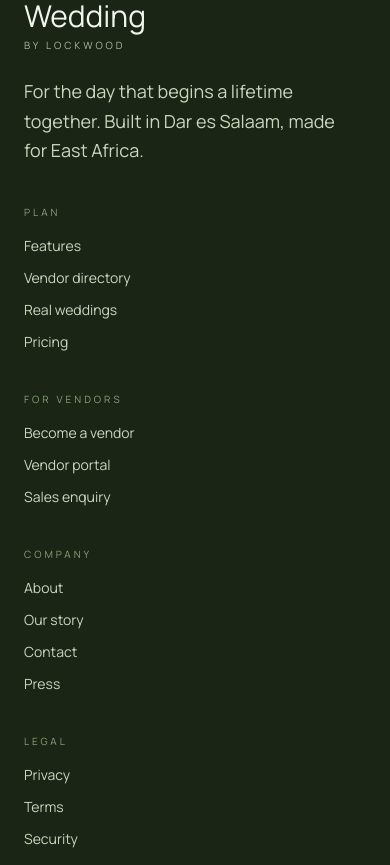
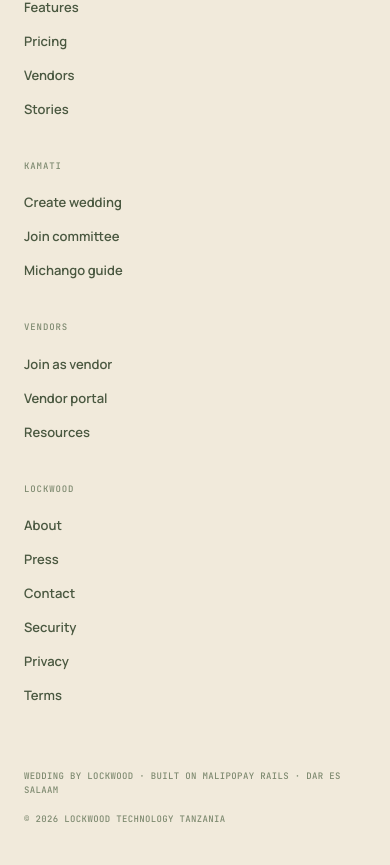
Before and after one commit to Wedding-Tanzania/wedding-public-web, a Next.js app: page / in a window 390 px wide. Shown: the part 4619-5484 px from the top of the page. Built offline with nearby package versions, Linux system fonts and the light colour scheme.

Commit message:
feat(chrome): update SiteNav and SiteFooter to sage 2.0
Nav links become Vendors, Features, Pricing, Stories. Footer moves to
linen with the platform, kamati, vendors and Lockwood columns.

```diff
--- a/src/components/SiteFooter.tsx
+++ b/src/components/SiteFooter.tsx
@@ -1,66 +1,65 @@
 import Link from 'next/link';
+import { Wordmark } from './Wordmark';
 
 const cols = [
   {
-    title: 'Plan',
+    title: 'Platform',
     links: [
       { href: '/features', label: 'Features' },
-      { href: '/vendors', label: 'Vendor directory' },
-      { href: '/testimonials', label: 'Real weddings' },
       { href: '/pricing', label: 'Pricing' },
+      { href: '/vendors', label: 'Vendors' },
+      { href: '/testimonials', label: 'Stories' },
     ],
   },
   {
-    title: 'For vendors',
+    title: 'Kamati',
     links: [
-      { href: '/vendors/join', label: 'Become a vendor' },
-      { href: 'https://vendors.wedding.co.tz', label: 'Vendor portal' },
-      { href: '/contact?topic=vendor', label: 'Sales enquiry' },
+      { href: '/contact', label: 'Create wedding' },
+      { href: '/features', label: 'Join committee' },
+      { href: '/features#michango', label: 'Michango guide' },
     ],
   },
   {
-    title: 'Company',
+    title: 'Vendors',
     links: [
-      { href: '/about', label: 'About' },
-      { href: '/about#story', label: 'Our story' },
-      { href: '/contact', label: 'Contact' },
-      { href: '/press', label: 'Press' },
+      { href: '/vendors/join', label: 'Join as vendor' },
+      { href: 'https://vendors.wedding.co.tz', label: 'Vendor portal' },
+      { href: '/press', label: 'Resources' },
     ],
   },
   {
-    title: 'Legal',
+    title: 'Lockwood',
     links: [
+      { href: '/about', label: 'About' },
+      { href: '/press', label: 'Press' },
+      { href: '/contact', label: 'Contact' },
+      { href: '/security', label: 'Security' },
       { href: '/privacy', label: 'Privacy' },
       { href: '/terms', label: 'Terms' },
-      { href: '/security', label: 'Security' },
     ],
   },
 ];
 
 export function SiteFooter() {
   return (
-    <footer className="bg-herb-900 text-herb-200 mt-32">
-      <div className="max-w-wrap mx-auto px-6 lg:px-12 pt-20 pb-12">
-        <div className="grid lg:grid-cols-[1.4fr_repeat(4,1fr)] gap-10">
+    <footer className="bg-linen text-ink-2 border-t border-bordr">
+      <div className="max-w-wrap mx-auto px-6 lg:px-12 pt-20 pb-14">
+        <div className="grid gap-10 sm:grid-cols-2 lg:grid-cols-[1.4fr_repeat(4,1fr)]">
           <div>
-            <div className="font-sans text-3xl text-herb-50">Wedding</div>
-            <div className="text-[10px] uppercase tracking-widest text-herb-300 mt-1">
-              by Lockwood
-            </div>
-            <p className="font-sans text-lg text-herb-200 mt-6 max-w-xs leading-relaxed">
-              For the day that begins a lifetime together. Built in Dar es Salaam, made for East
-              Africa.
-            </p>
+            <Wordmark tone="dark" />
           </div>
           {cols.map((col) => (
             <div key={col.title}>
-              <div className="text-[10px] uppercase tracking-widest text-herb-400">
+              <div className="font-mono text-[9px] font-medium uppercase tracking-[0.1em] text-ink-3">
                 {col.title}
               </div>
-              <ul className="mt-4 space-y-3 text-sm text-herb-200">
+              <ul className="mt-4 space-y-2.5">
                 {col.links.map((l) => (
-                  <li key={l.href}>
-                    <Link href={l.href} className="hover:text-herb-50">
+                  <li key={`${col.title}-${l.href}-${l.label}`}>
+                    <Link
+                      href={l.href}
+                      className="font-sans font-semibold text-[13px] text-ink-2 hover:text-ink-1"
+                    >
                       {l.label}
                     </Link>
                   </li>
@@ -69,11 +68,9 @@ export function SiteFooter() {
             </div>
           ))}
         </div>
-        <div className="border-t border-herb-800 mt-16 pt-8 flex flex-wrap items-center justify-between gap-4 text-[11px] uppercase tracking-widest text-herb-400">
+        <div className="mt-16 flex flex-wrap items-center justify-between gap-4 font-mono text-[9px] font-medium uppercase tracking-[0.04em] text-ink-3">
+          <div>Wedding by Lockwood · built on Malipopay rails · Dar es Salaam</div>
           <div>© {new Date().getFullYear()} Lockwood Technology Tanzania</div>
-          <div className="font-sans normal-case tracking-normal text-herb-300 text-base">
-            Payments powered by Malipopay
-          </div>
         </div>
       </div>
     </footer>
--- a/src/components/SiteNav.tsx
+++ b/src/components/SiteNav.tsx
@@ -4,11 +4,10 @@ import { useState } from 'react';
 import { Wordmark } from './Wordmark';
 
 const navItems = [
+  { href: '/vendors', label: 'Vendors' },
   { href: '/features', label: 'Features' },
-  { href: '/vendors', label: 'Vendors' },
+  { href: '/pricing', label: 'Pricing' },
   { href: '/testimonials', label: 'Stories' },
-  { href: '/about', label: 'About' },
-  { href: '/contact', label: 'Contact' },
 ];
 
 export function SiteNav() {
@@ -28,7 +27,7 @@ export function SiteNav() {
         </nav>
         <div className="hidden md:flex items-center gap-3">
           <Link href="https://app.wedding.co.tz" className="btn btn-outline !py-3 !px-5 !text-[11px]">
-            Sign in
+            Log in
           </Link>
           <Link href="/contact" className="btn btn-primary !py-3 !px-5 !text-[11px]">
             Start planning
```
